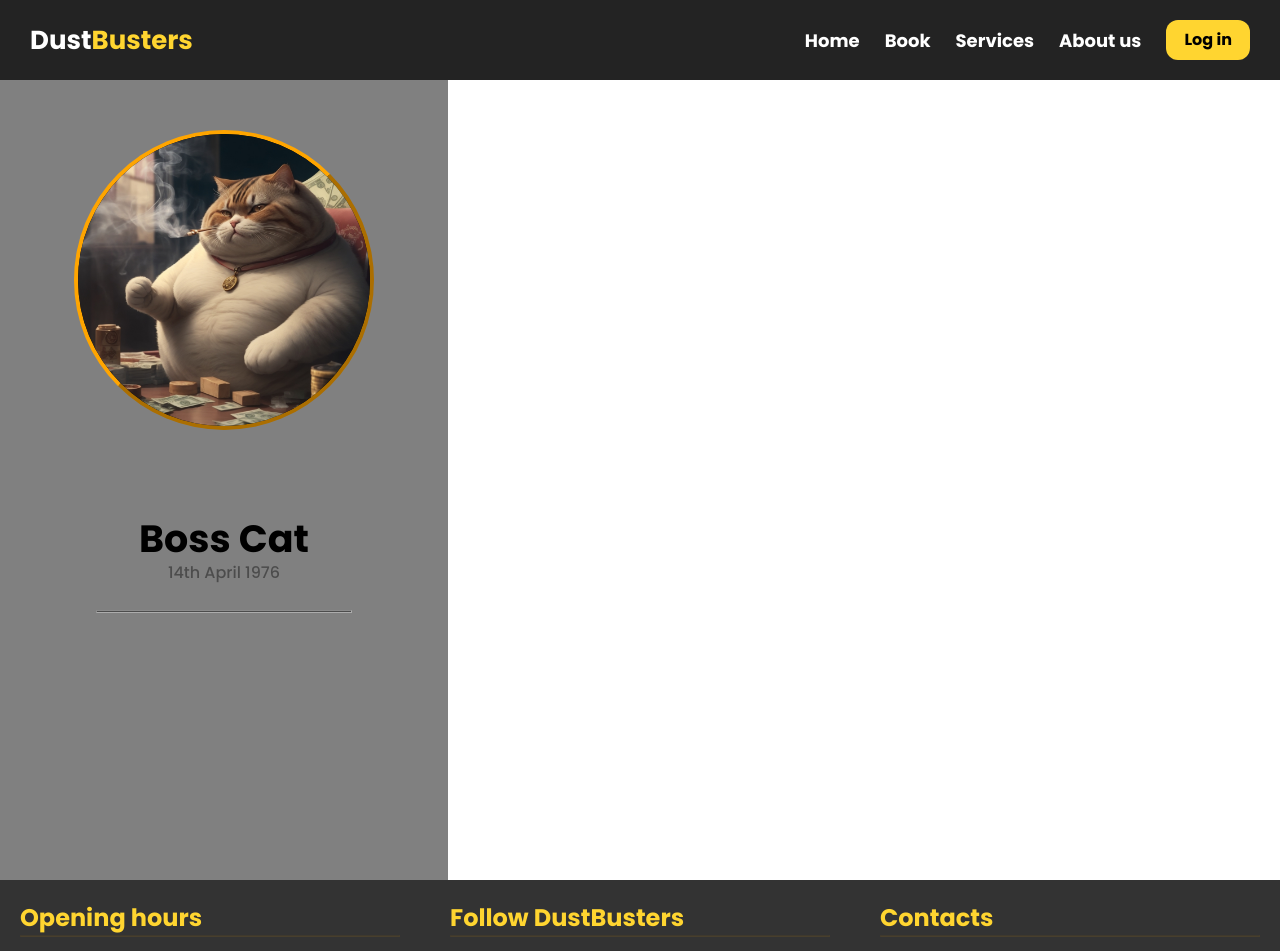
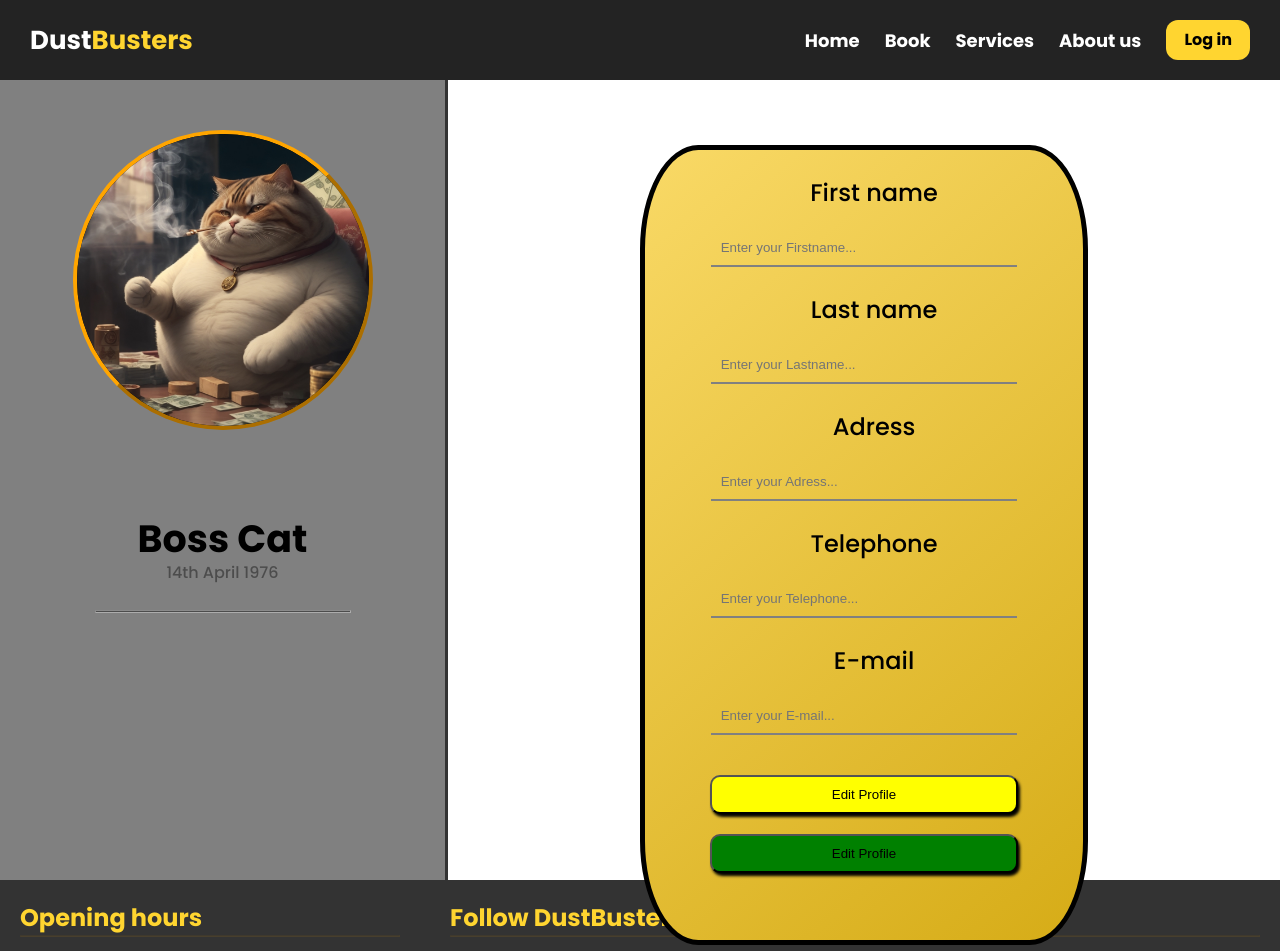
Before and after one commit to jonaelghid3y/DustBusters, a React (Vite) app: page /Profile in a window 1280 px wide. Shown: the top 951 px of the page. Built offline with nearby package versions, Linux system fonts and the light colour scheme.

Commit message:
form fixed in Profile

```diff
--- a/src/Pages/Profile.jsx
+++ b/src/Pages/Profile.jsx
@@ -1,5 +1,5 @@
 import React from 'react'
-import { useState } from 'react';
+import { useState, Button } from 'react';
 import styled from 'styled-components';
 import cat from '../assets/cat.jpg'
 
@@ -19,6 +19,25 @@ export default function Profile() {
 
 </ProfileSide>
 
+<Form>
+
+<label for="username" style={labelfield}>First name</label>
+<input type="text" placeholder="Enter your Firstname..." style={inputfield} name="username"></input>
+<label for="lastname" style={labelfield}>Last name</label>
+<input type="text" name="lastname" placeholder="Enter your Lastname..." style={inputfield}></input>
+<label for="email" style={labelfield}>Adress</label>
+<input type="text" name="Adress" placeholder="Enter your Adress..." style={inputfield}></input>
+<label for="adress" style={labelfield}>Telephone</label>
+<input type="text" name="Tel" placeholder="Enter your Telephone..." style={inputfield}></input>
+<label for="adress" style={labelfield}>E-mail</label>
+<input type="text" name="Email" placeholder="Enter your E-mail..." style={inputfield}></input>
+
+<ButtonContainer>
+<button style={ButtonDiv}>Edit Profile</button>
+<button style={ButtonDiv2}>Edit Profile</button>
+</ButtonContainer>
+</Form>
+
     </>
   )
 }
@@ -31,7 +50,79 @@ background-color: gray;
 display: flex;
 justify-content: center;
 align-items: center;
+border-right:3px solid #333333;
+
 `
+const ButtonContainer = styled.div`
+
+display:flex;
+
+flex-direction:column;
+padding:10px;
+gap:20px;
+margin-top:30px;
+width:75%;
+
+
+`
+const Form = styled.div`
+
+width: 35%;
+height:800px;
+border:5px solid black;
+display: flex;
+justify-content: left;
+align-items: center;
+flex-direction:column;
+position:absolute;
+left:50%;
+top:145px;
+border-radius:13%;
+background: linear-gradient(140deg, #f9d966, #d6ac17);
+
+`
+
+const ButtonDiv = {
+
+  padding:"10px",
+  width:"100%",
+borderRadius:"10px",
+boxShadow:"2px 3px  3px black",
+backgroundColor:"yellow",
+
+}
+
+const ButtonDiv2 = {
+
+  padding:"10px",
+  width:"100%",
+borderRadius:"10px",
+boxShadow:"2px 3px  3px black",
+backgroundColor:"green",
+
+}
+
+const inputfield = {
+padding:"10px",
+marginTop:"20px",
+width:"70%",
+border:"none",
+borderBottom:"2px solid gray",
+backgroundColor: "transparent",
+tabIndex:"1",
+}
+
+
+
+const labelfield ={
+fontSize:"24px",
+ position:"relative",
+ left:"10px",
+ marginTop:"25px",
+ fontFamily:"poppins"
+}
+
+
 const propic = {
     width:"300px",
     height:"auto",
```
